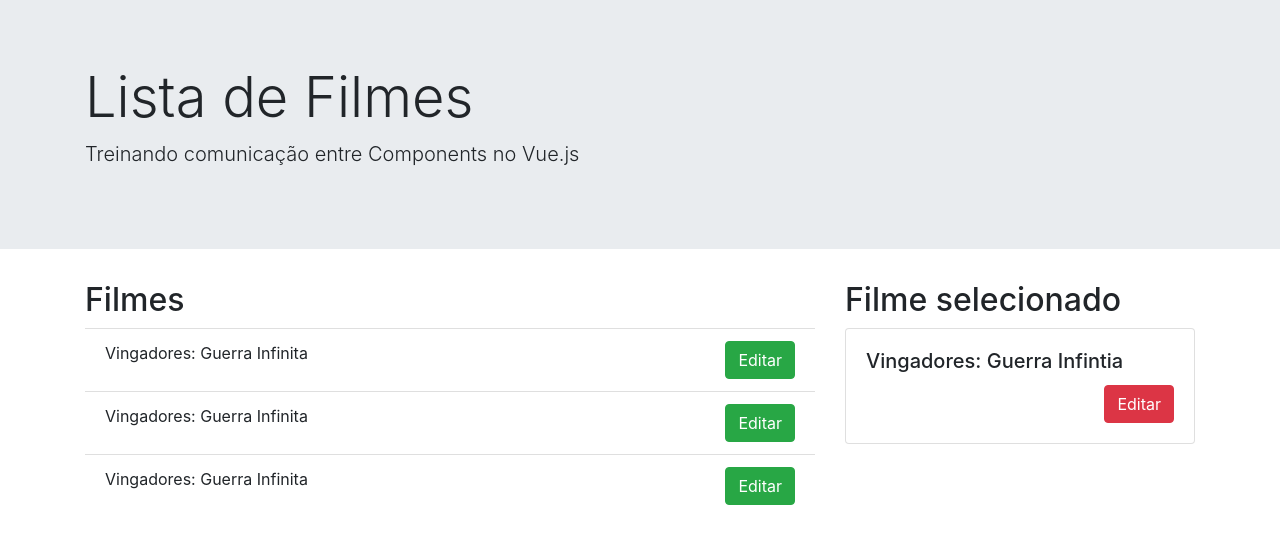
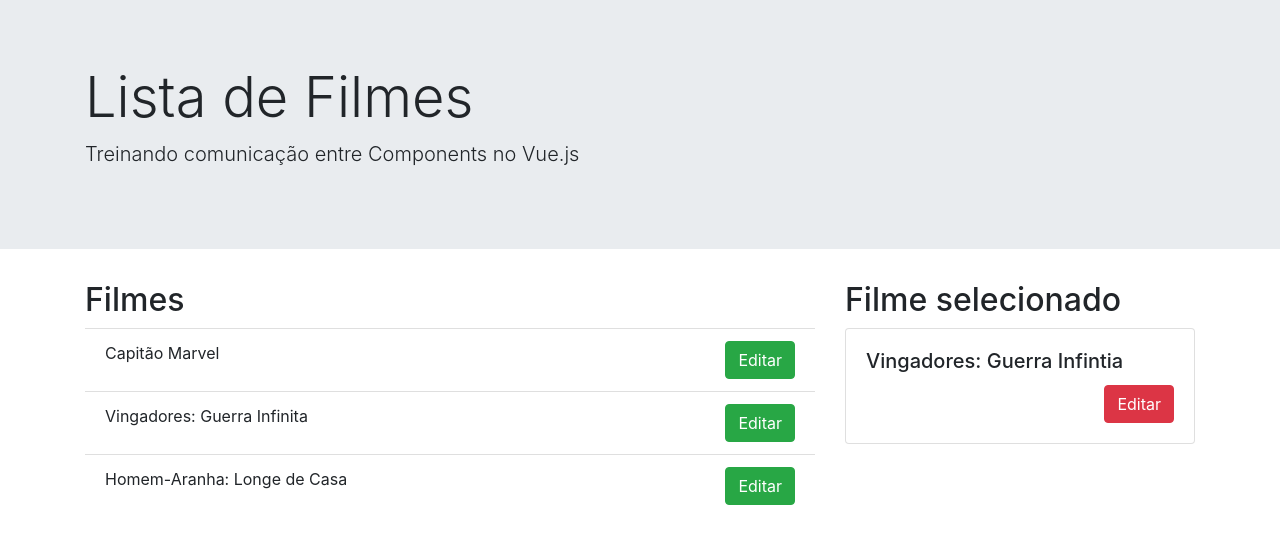
Before and after one commit to taironedias/vue-init, a Vue app in the folder with-docker/code/vue-components-comunicacao/: page / in a window 1280 px wide. Shown: the top 544 px of the page. Built offline with nearby package versions, Linux system fonts and the light colour scheme.

Commit message:
tornando os components reutilizaveis

```diff
--- a/with-docker/code/vue-components-comunicacao/src/components/FilmesLista.vue
+++ b/with-docker/code/vue-components-comunicacao/src/components/FilmesLista.vue
@@ -5,9 +5,9 @@
             <h2>Filmes</h2>
 
             <div class="list-group list-group-flush">
-                <FilmesListaItem/>
-                <FilmesListaItem/>
-                <FilmesListaItem/>
+                <FilmesListaItem filmeTitulo="Capitão Marvel"/>
+                <FilmesListaItem filmeTitulo="Vingadores: Guerra Infinita" />
+                <FilmesListaItem filmeTitulo="Homem-Aranha: Longe de Casa"/>
             </div>
         </div>
 
--- a/with-docker/code/vue-components-comunicacao/src/components/FilmesListaItem.vue
+++ b/with-docker/code/vue-components-comunicacao/src/components/FilmesListaItem.vue
@@ -1,6 +1,12 @@
 <template>
     <li class="list-group-item">
-        <span>Vingadores: Guerra Infinita</span>
+        <span>{{ filmeTitulo }}</span>
         <button class="btn btn-success float-right">Editar</button>
     </li>
 </template>
+
+<script>
+export default {
+    props: ['filmeTitulo']
+}
+</script>
```
